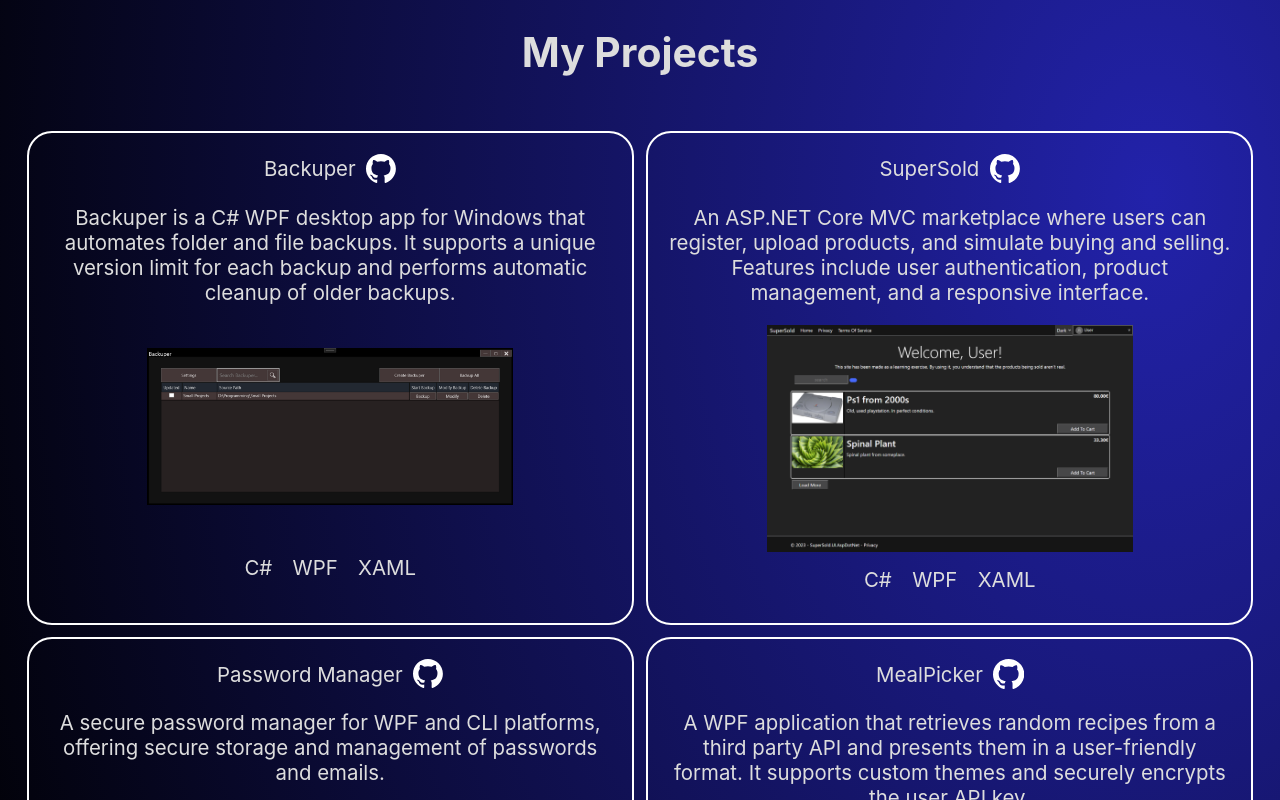
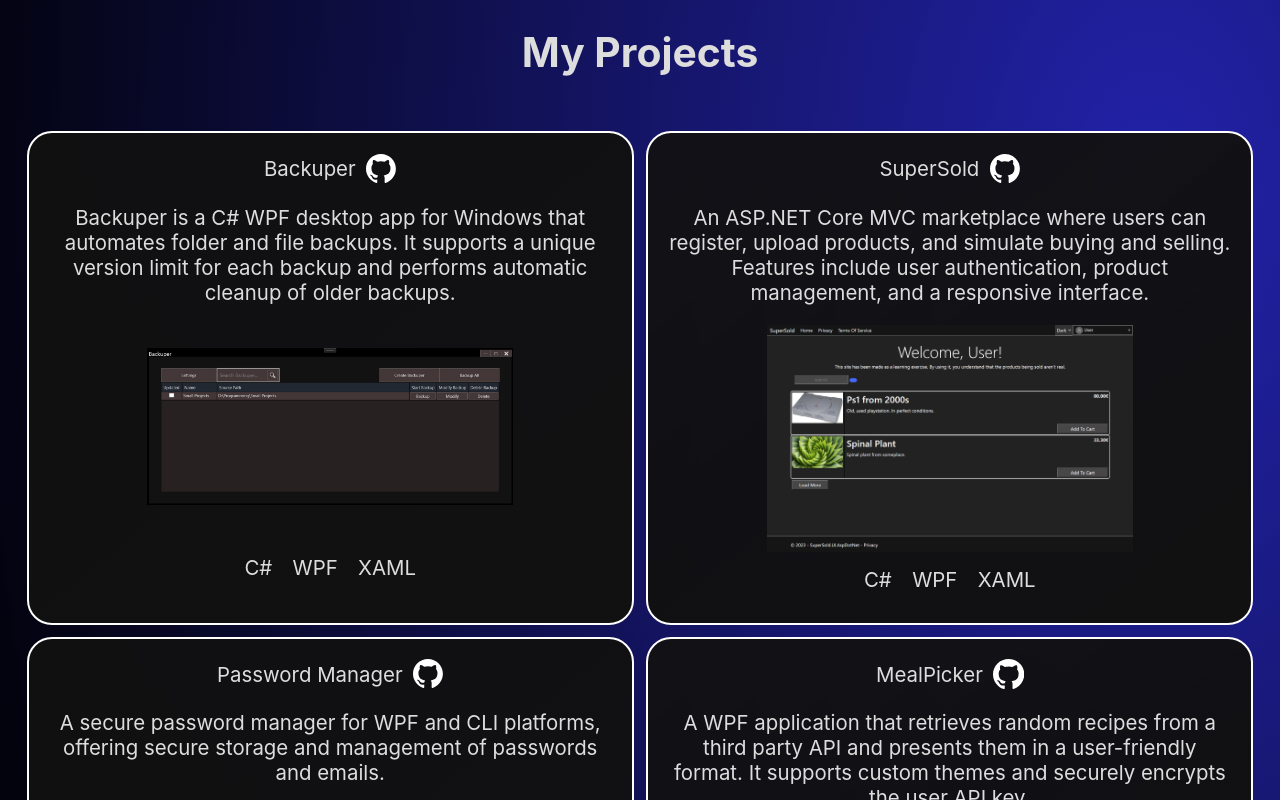
Before and after one commit to Faboid/portfolio, a React (Create React App) app: page / in a window 1280 px wide. Shown: the part 800-1600 px from the top of the page. Built offline with nearby package versions, Linux system fonts and the light colour scheme; the HTML template or start-up script is replaced by a standard one.

Commit message:
Set up project background to set up separation from the bubbles.

```diff
--- a/src/sections/Projects.css
+++ b/src/sections/Projects.css
@@ -17,6 +17,7 @@
     margin: 0.3rem;
     padding: 1rem;
     border: 2px white solid;
+    background: linear-gradient(to bottom right, #111111EE, #111111);
     border-radius: 25px;
     overflow: hidden;
 
```
